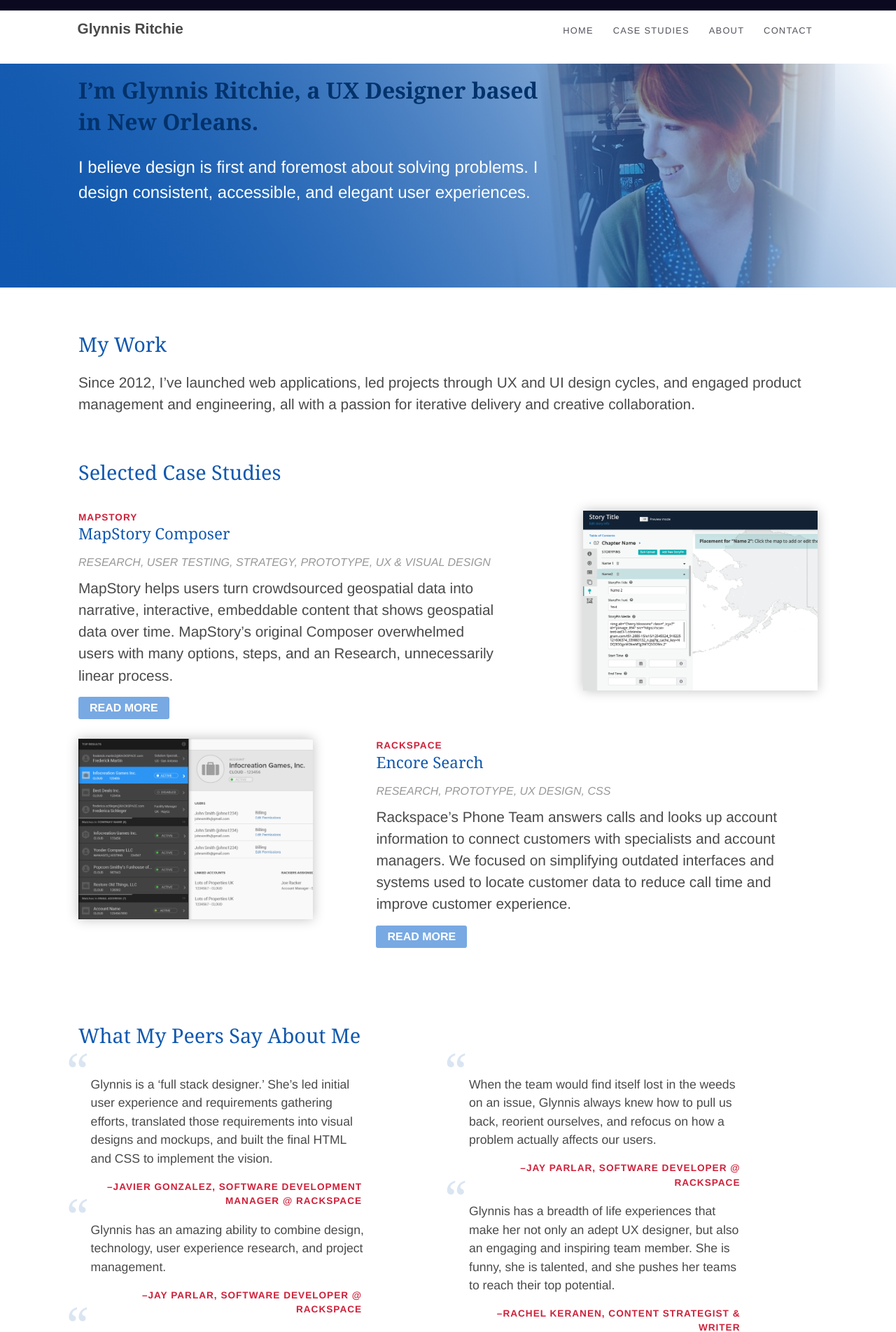
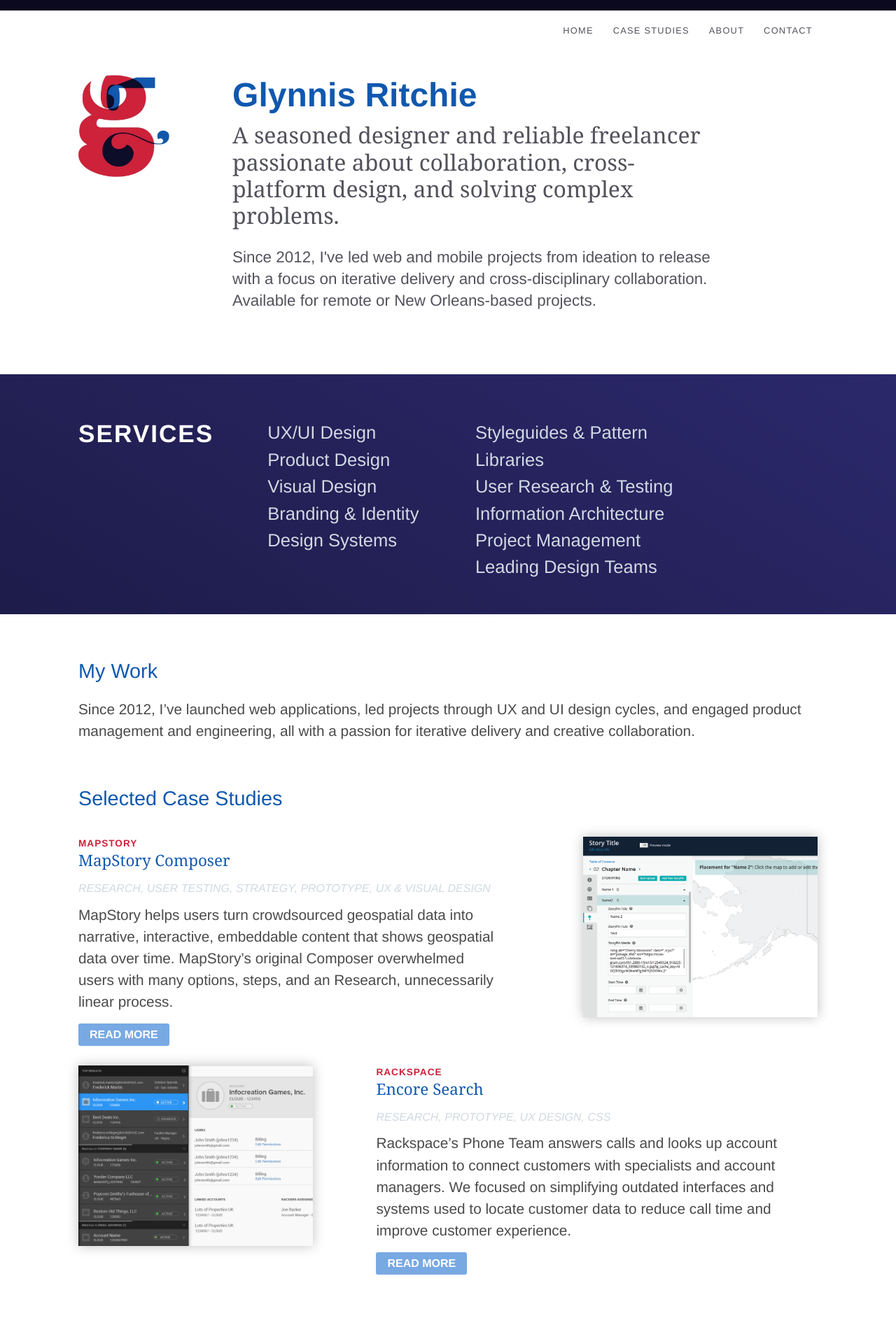
Before and after one commit to glynnis/glynn.is, a Jekyll site: the page built from index.html, in a window 1280 px wide. Shown: the top 1904 px of the page at 70% size. Built offline with Jekyll 4.4.1, drawn with Linux system fonts in a browser that asks for light colours; nearby versions of some CDN libraries; some web fonts are replaced; some of the changed text lies outside the part shown.

Commit message:
Update homepage design

```diff
--- a/_includes/nav.html
+++ b/_includes/nav.html
@@ -1,6 +1,5 @@
 <header class="navigation" role="banner">
   <div class="navigation-wrapper">
-    <div class="nav-name">Glynnis Ritchie</div>
     <a href="#" class="navigation-menu-button" id="js-mobile-menu">Menu</a>
     <nav role="navigation">
       <ul id="js-navigation-menu" class="navigation-menu show">
--- a/_sass/_custom.scss
+++ b/_sass/_custom.scss
@@ -9,7 +9,6 @@
     .column-1 {
       @include span-columns(5);
     }
-
     .column-2 {
       @include shift(1);
       @include span-columns(5);
@@ -21,44 +20,87 @@
   margin:0;
 }
 
+// Navigation
+// empty
+
 // Homepage
 .home-hero {
-  background-color: $blue-500;
-	min-height: 20em;
-	background: linear-gradient(60deg, $blue-500, transparent), linear-gradient(58deg, $blue-500, transparent), url(../img/hero.png) right 40% no-repeat;
-	background-blend-mode: normal;
+  img {
+    max-width: 130px;
+    @include media ($large-screen) {
+      @include span-columns(2 of 12);
+    }
+  }
+}
 
-  .text-wrapper {
+.home-hero-text {
+  @include media ($large-screen) {
+    @include shift(1);
+    @include span-columns(8 of 12);
+  }
 
   h1 {
-			color: #00232C;
-			font-family: $serif-font-family;
-			font-size: 2em;
-      line-height: 1.4;
+    color: $blue-500;
+    font-family: $base-font-family;
+    font-size: 3em;
+    margin-bottom: 0.2em;
   }
 
   h2 {
-			color: white;
-			font-family: $base-font-family;
-			font-size: 1.5em;
+    color: $gray-500;
+    font-family: $quote-font-family;
     font-weight: 100;
-      line-height: 1.5;
+    font-size: 2em;
   }
 
-		@include media (675px) {
-      @include span-columns(8);
-
-			h1 {
-				color: $blue-700;
+  h3 {
+    color: $gray-500;
+    font-size: 1.4em;
+    font-weight: 100;
+    line-height: 1.4;
+    margin-bottom: 4em;
   }
 }
 
+.skills {
+  background: rgb(30,28,74);
+  background: linear-gradient(31deg, rgba(30,28,74,1) 0%, rgba(43,40,107,1) 100%);
+  padding: 3em;
+
+  .section-title {
+    color: white;
+    font-weight: 600;
+    font-size: 2.2em;
+    text-transform: uppercase;
+    letter-spacing: 2px;
     @include media ($large-screen) {
-      @include clearfix;
-      @include span-columns(8);
+      @include span-columns(2 of 12);
+    }
+  }
+
+  ul {
+    list-style-type: none;
+    color: $gray-200;
+    font-size: 1.6em;
+    @include media ($large-screen) {
+      @include shift(1);
+      @include span-columns(8 of 12);
+    }
+  }
+
+  .column-1 {
+    @include media ($large-screen) {
+      @include span-columns(4);
+    }
+  }
+
+  .column-2 {
+    @include media ($large-screen) {
+      @include span-columns(6);
     }
   }
 }
+
 
 .homepage {
   a {
@@ -195,26 +237,6 @@
   }
 }
 
-.skills {
-  ul {
-    padding-left: 1em;
-    list-style-type: disc;
-  }
-
-  .column-1 {
-	  @include media ($large-screen) {
-      @include span-columns(4);
-    }
-  }
-
-  .column-2 {
-	  @include media ($large-screen) {
-      @include span-columns(6);
-      @include shift(1);
-    }
-  }
-}
-
 
 
 // Case Studies
--- a/_sass/base/_typography.scss
+++ b/_sass/base/_typography.scss
@@ -62,7 +62,7 @@
 }
 
 .section-title {
-  font-family: $serif-font-family;
+  font-family: $heading-font-family;
   font-size: 1.8em;
   font-weight: 100;
   color: $blue-500;
--- a/_sass/base/_variables.scss
+++ b/_sass/base/_variables.scss
@@ -12,7 +12,7 @@
 $blue-500: #1058AF;
 $blue-700: #03326B;
 $gray-100: #eaeaea;
-$gray-200: #999999;
+$gray-200: #D1D9E3;
 $gray-500: #52525C;
 $gray-600: #4a4a4a;
 $gray-700: #333333;
--- a/index.html
+++ b/index.html
@@ -5,16 +5,68 @@
 
 </section>
 
+  <section>
     <div class="home-hero">
-  <section>
-    <div class="text-wrapper">
-			<h1>I’m Glynnis Ritchie, a UX Designer based in New Orleans.</h1>
+      <a href="/" alt="Home">
+          <img src="img/logo@2x.jpg">
+      </a>
+      <div class="home-hero-text">
+        <h1>Glynnis Ritchie</h1>
 
         <h2>
-				I believe design is first and foremost about solving problems. I design
-				consistent, accessible, and elegant user experiences.
+          A seasoned designer and reliable freelancer passionate about
+          collaboration, cross-platform design, and solving complex problems.
         </h2>
+
+        <h3>
+          Since 2012, I've led web and mobile projects from ideation to release
+          with a focus on iterative delivery and cross-disciplinary collaboration.
+          Available for remote or New Orleans-based projects.
+        </h3>
       </div>
+    </div>
+  </section>
+</div>
+
+<div class="skills">
+  <section>
+    <h2 class="section-title">Services</h2>
+    <ul class="large-body-text ">
+      <div class="column-1">
+        <li>
+          UX/UI Design
+        </li>
+        <li>
+          Product Design
+        </li>
+        <li>
+          Visual Design
+        </li>
+        <li>
+          Branding & Identity
+        </li>
+        <li>
+          Design Systems
+        </li>
+      </div>
+      <div class="column-2">
+        <li>
+          Styleguides & Pattern Libraries
+        </li>
+        <li>
+          User Research & Testing
+        </li>
+        <li>
+          Information Architecture
+        </li>
+        <li>
+          Project Management
+        </li>
+        <li>
+          Leading Design Teams
+        </li>
+      </div>
+    </ul>
   </section>
 </div>
 
@@ -131,46 +183,6 @@
     </div>
   </section>
 
-	<section class="skills">
-		<h2 class="section-title">Skills</h2>
-		<ul class="large-body-text ">
-			<div class="column-1">
-				<li>
-					User Experience & Interface Design
-				</li>
-				<li>
-					Visual & Interaction Design
-				</li>
-				<li>
-					Web Design & Development
-				</li>
-				<li>
-					Mobile & Responsive Design
-				</li>
-				<li>
-					CSS & HTML
-				</li>
-      </div>
-			<div class="column-2">
-				<li>
-					Research & User Testing
-				</li>
-				<li>
-					Styleguides & Pattern Libraries
-				</li>
-				<li>
-					Design Systems
-				</li>
-				<li>
-					Bridging the Divide Between Development & Design
-				</li>
-				<li>
-					Leading Design Teams
-				</li>
-      </div>
-    </ul>
-  </section>
-
   <section>
     <h2 class="section-title">Say Hi!</h2>
     <p class="large-body-text">
```
Lines whose indentation alone changed are shown as unchanged.
